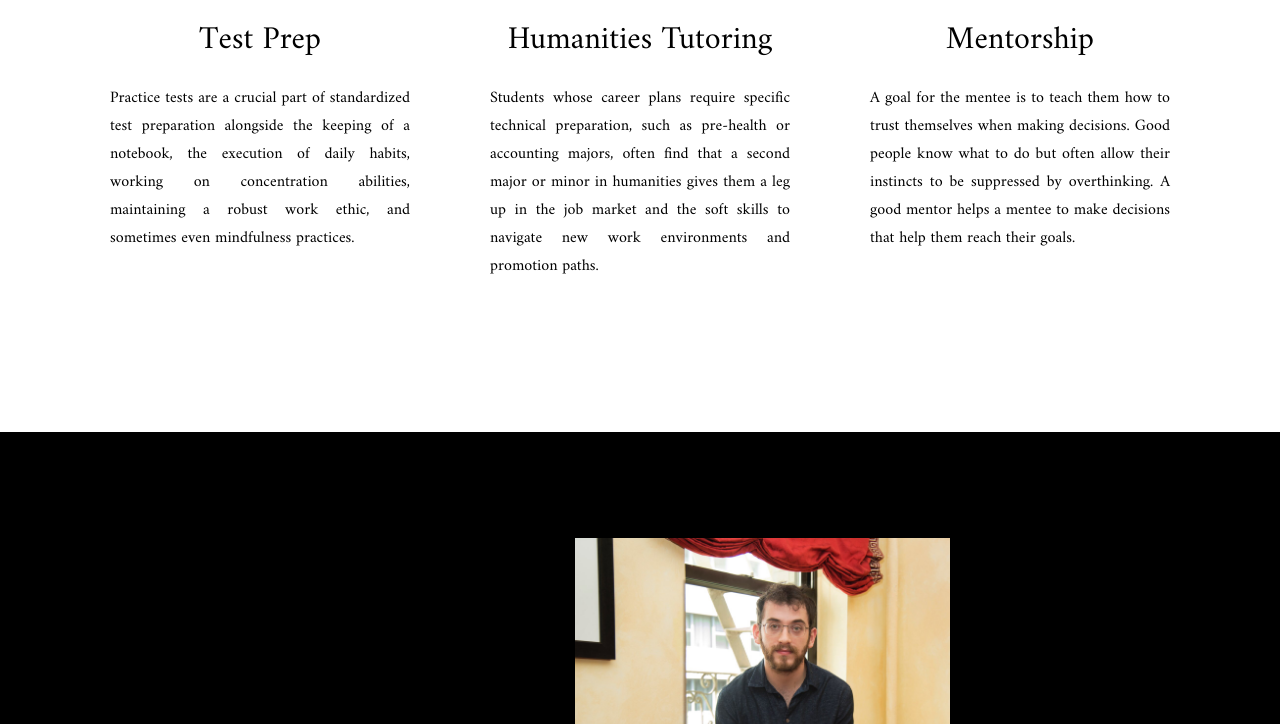
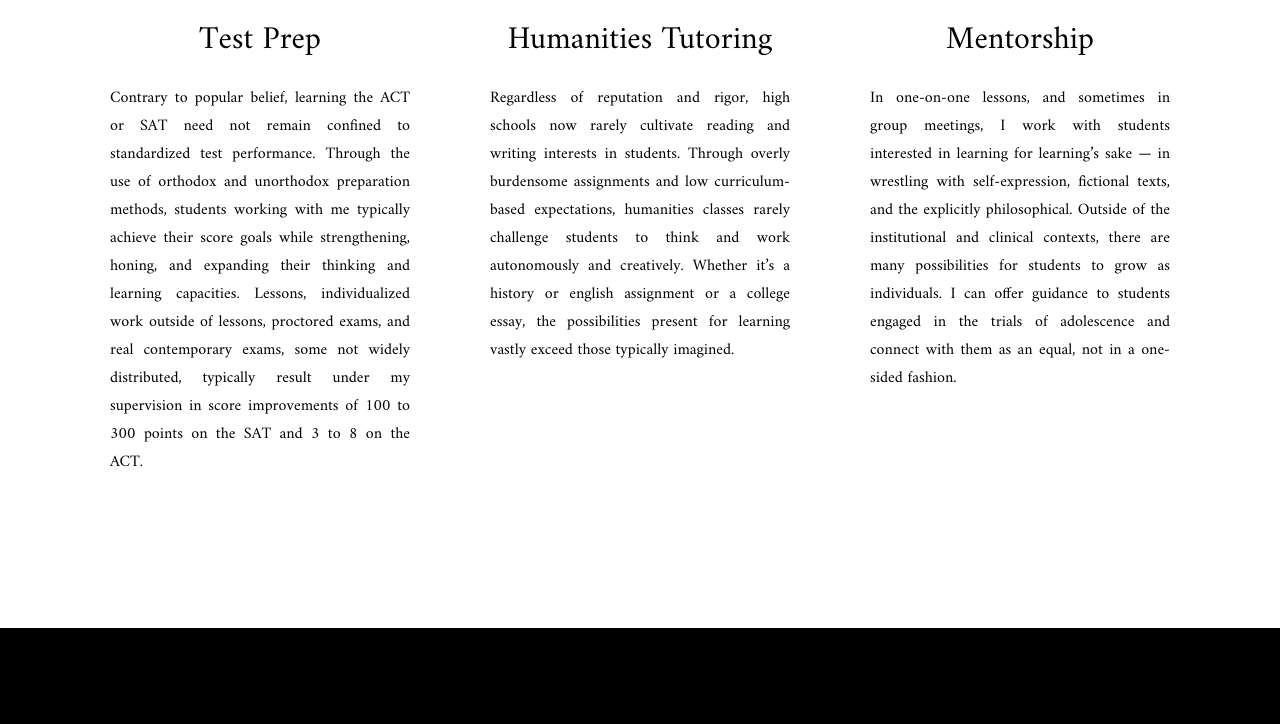
Before and after one commit to aaronzomback/zevprep, a Jekyll site: the page built from index.html, in a window 1280 px wide and 900 px high, scrolled down 1417 px, cut to the strip 176-900 px from the top of the window. Built offline with Jekyll 4.4.1, drawn with Linux system fonts in a browser that asks for light colours; nearby versions of some CDN libraries.

Commit message:
updated 3 descriptions

```diff
--- a/index.html
+++ b/index.html
@@ -45,7 +45,7 @@
                 </div>
             </div>
             <h2>Test Prep</h2>
-            <p>Practice tests are a crucial part of standardized test preparation alongside the keeping of a notebook, the execution of daily habits, working on concentration abilities, maintaining a robust work ethic, and sometimes even mindfulness practices. </p>
+            <p>Contrary to popular belief, learning the ACT or SAT need not remain confined to standardized test performance. Through the use of orthodox and unorthodox preparation methods, students working with me typically achieve their score goals while strengthening, honing, and expanding their thinking and learning capacities. Lessons, individualized work outside of lessons, proctored exams, and real contemporary exams, some not widely distributed, typically result under my supervision in score improvements of 100 to 300 points on the SAT and 3 to 8 on the ACT.</p>
             <a href="/test-prep/">
               <!-- <div class="sat-button">
                   <span>Learn more</span>
@@ -61,7 +61,7 @@
            </a>
           </div>
           <h2>Humanities Tutoring</h2>
-          <p>Students whose career plans require specific technical preparation, such as pre-health or accounting majors, often find that a second major or minor in humanities gives them a leg up in the job market and the soft skills to navigate new work environments and promotion paths.</p>
+          <p>Regardless of reputation and rigor, high schools now rarely cultivate reading and writing interests in students. Through overly burdensome assignments and low curriculum-based expectations, humanities classes rarely challenge students to think and work autonomously and creatively. Whether it’s a history or english assignment or a college essay, the possibilities present for learning vastly exceed those typically imagined.</p>
           <a href="/humanities/">
             <!-- <div class="hum-button">
                 <span>Learn more</span>
@@ -77,7 +77,7 @@
             </div>
         </div>
           <h2>Mentorship</h2>
-          <p>‍A goal for the mentee is to teach them how to trust themselves when making decisions. Good people know what to do but often allow their instincts to be suppressed by overthinking. A good mentor helps a mentee to make decisions that help them reach their goals. </p>
+          <p>In one-on-one lessons, and sometimes in group meetings, I work with students interested in learning for learning’s sake — in wrestling with self-expression, fictional texts, and the explicitly philosophical. Outside of the institutional and clinical contexts, there are many possibilities for students to grow as individuals. I can offer guidance to students engaged in the trials of adolescence and connect with them as an equal, not in a one-sided fashion.</p>
           <a href="/mentoring/">
             <!-- <div class="act-button">
               <span>Learn more </span>
```
